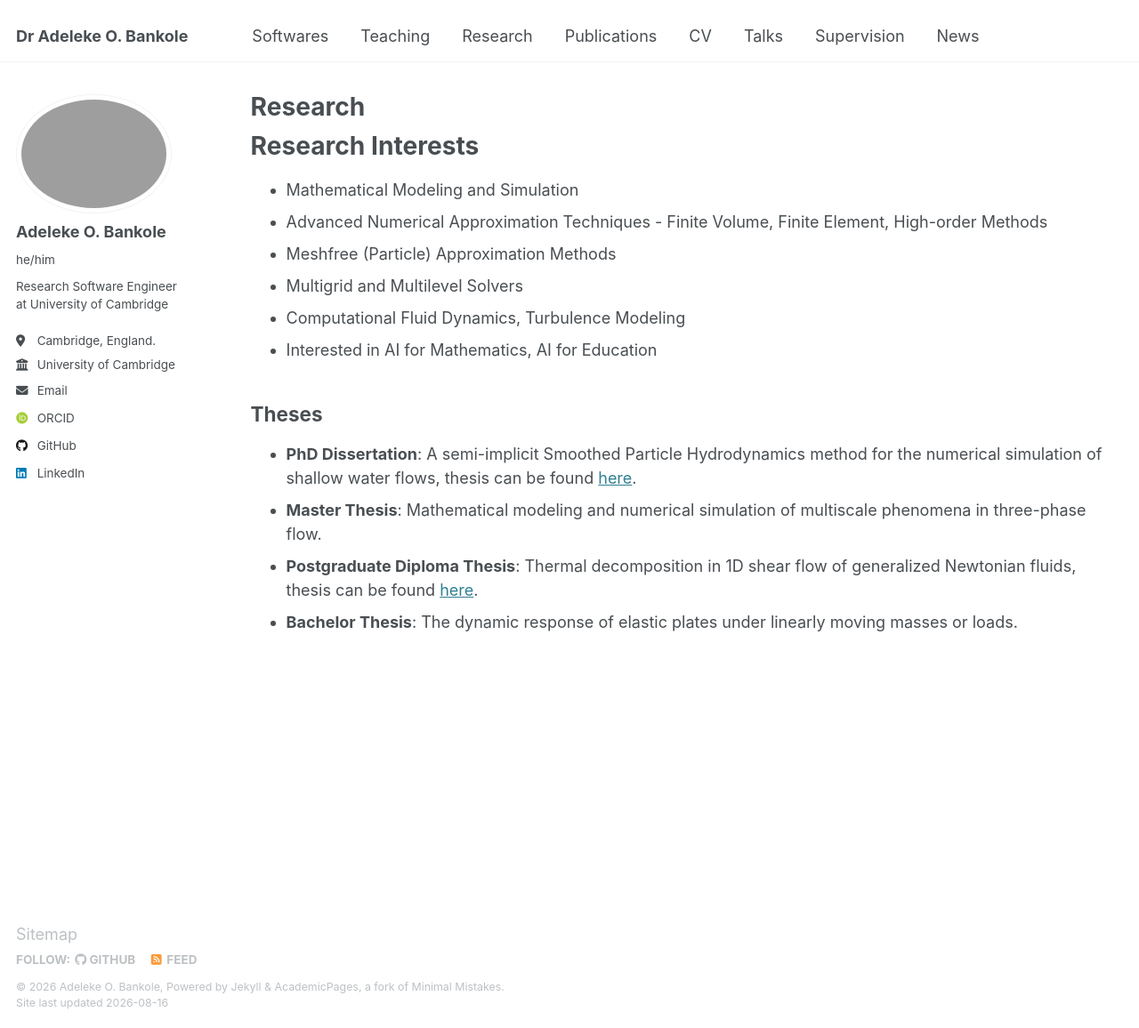
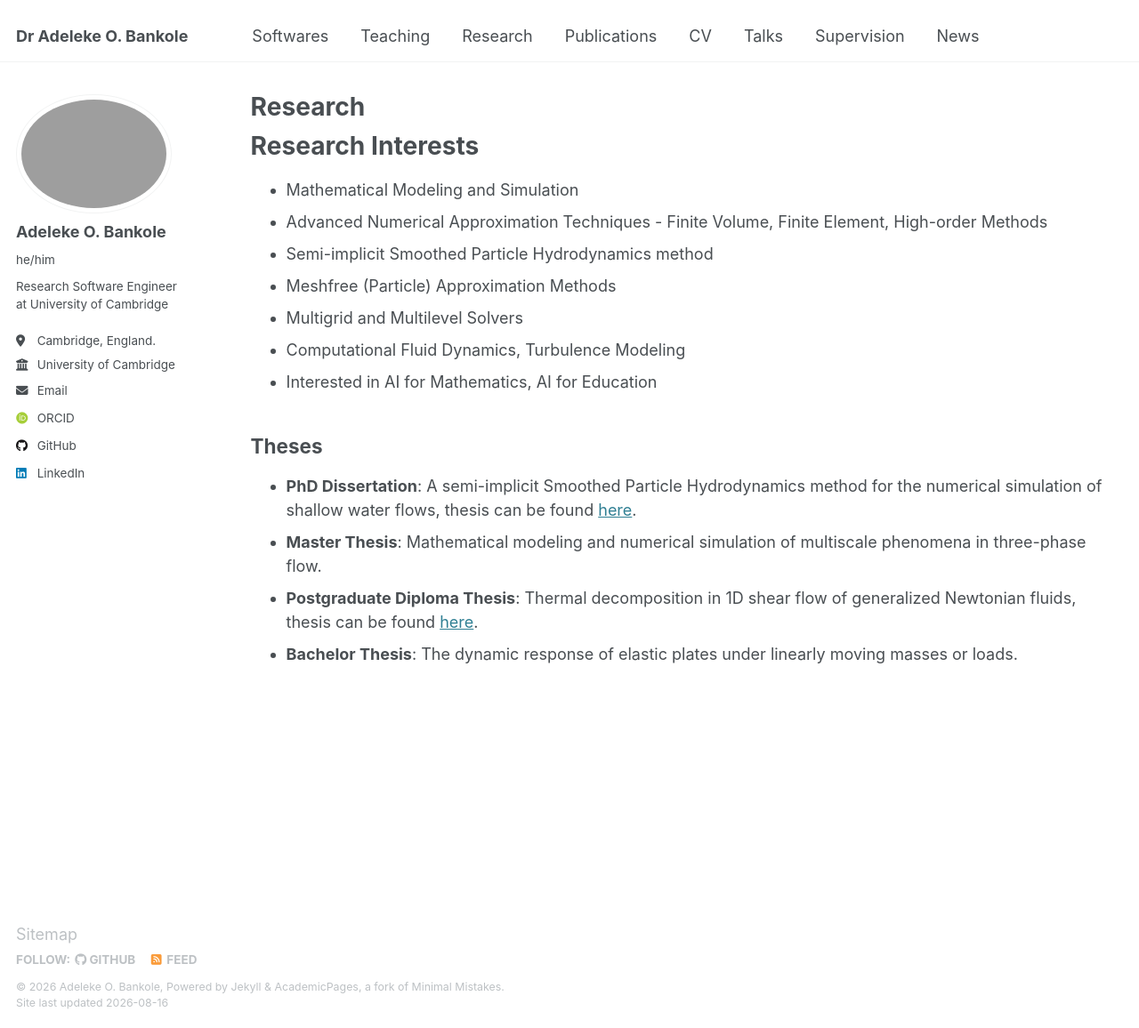
Before and after one commit to AdelekeBankole/adelekebankole.github.io, a Jekyll site: the page built from _research/research.md, in a window 1280 px wide and 1156 px high. Shown: the whole window at 89% size. Built offline with Jekyll 4.4.1, drawn with Linux system fonts in a browser that asks for light colours; some web fonts are replaced.

Commit message:
Update research interests

```diff
--- a/_research/research.md
+++ b/_research/research.md
@@ -8,6 +8,7 @@ Research Interests
 ======
 * Mathematical Modeling and Simulation
 * Advanced Numerical Approximation Techniques - Finite Volume, Finite Element, High-order Methods
+* Semi-implicit Smoothed Particle Hydrodynamics method
 * Meshfree (Particle) Approximation Methods
 * Multigrid and Multilevel Solvers
 * Computational Fluid Dynamics, Turbulence Modeling
```
